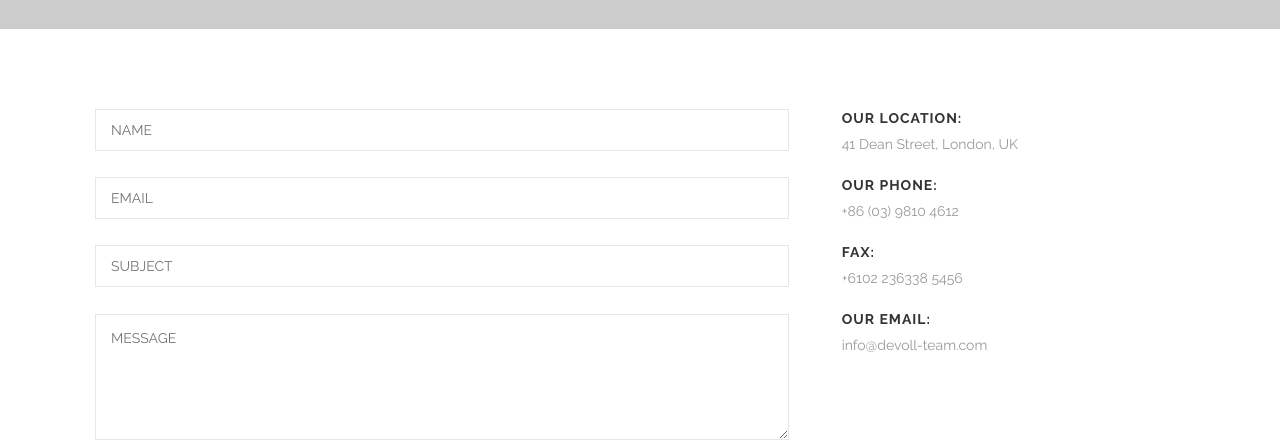
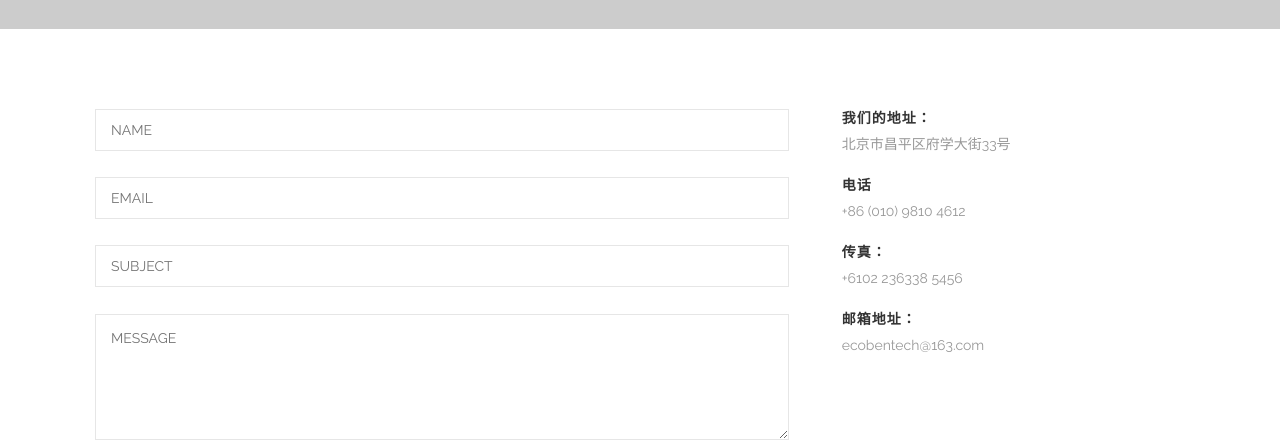
Before and after one commit to braveheart007/braveheart007.github.io, a Jekyll site: the page built from contact.html, in a window 1280 px wide. Shown: the part 364-806 px from the top of the page. Built offline with Jekyll 4.4.1, drawn with Linux system fonts in a browser that asks for light colours.

Commit message:
Update contact.html

```diff
--- a/contact.html
+++ b/contact.html
@@ -21,7 +21,7 @@ section_id: contact
             <form id='contact_form' method='POST'>
               <div class='large-12 columns'>
                 <p id='thanks' style='display: none;'>
-                  Thanks for contacting us, we'll be in touch soon!
+                 感谢来信！我们会尽快联系您！
                 </p>
               </div>
               <div class='medium-12 columns'>
@@ -38,14 +38,14 @@ section_id: contact
       </div>
       <div class='medium-4 columns'>
         <div class='contact-details'>
-          <h4>Our location:</h4>
-          <p>41 Dean Street, London, UK</p>
-          <h4>Our Phone:</h4>
-          <p>+86 (03) 9810 4612</p>
-          <h4>Fax:</h4>
+          <h4>我们的地址：</h4>
+          <p>北京市昌平区府学大街33号</p>
+          <h4>电话</h4>
+          <p>+86 (010) 9810 4612</p>
+          <h4>传真：</h4>
           <p>+6102 236338 5456</p>
-          <h4>Our Email:</h4>
-          <p>info@devoll-team.com</p>
+          <h4>邮箱地址：</h4>
+          <p>ecobentech@163.com</p>
         </div>
       </div>
     </div>
```
